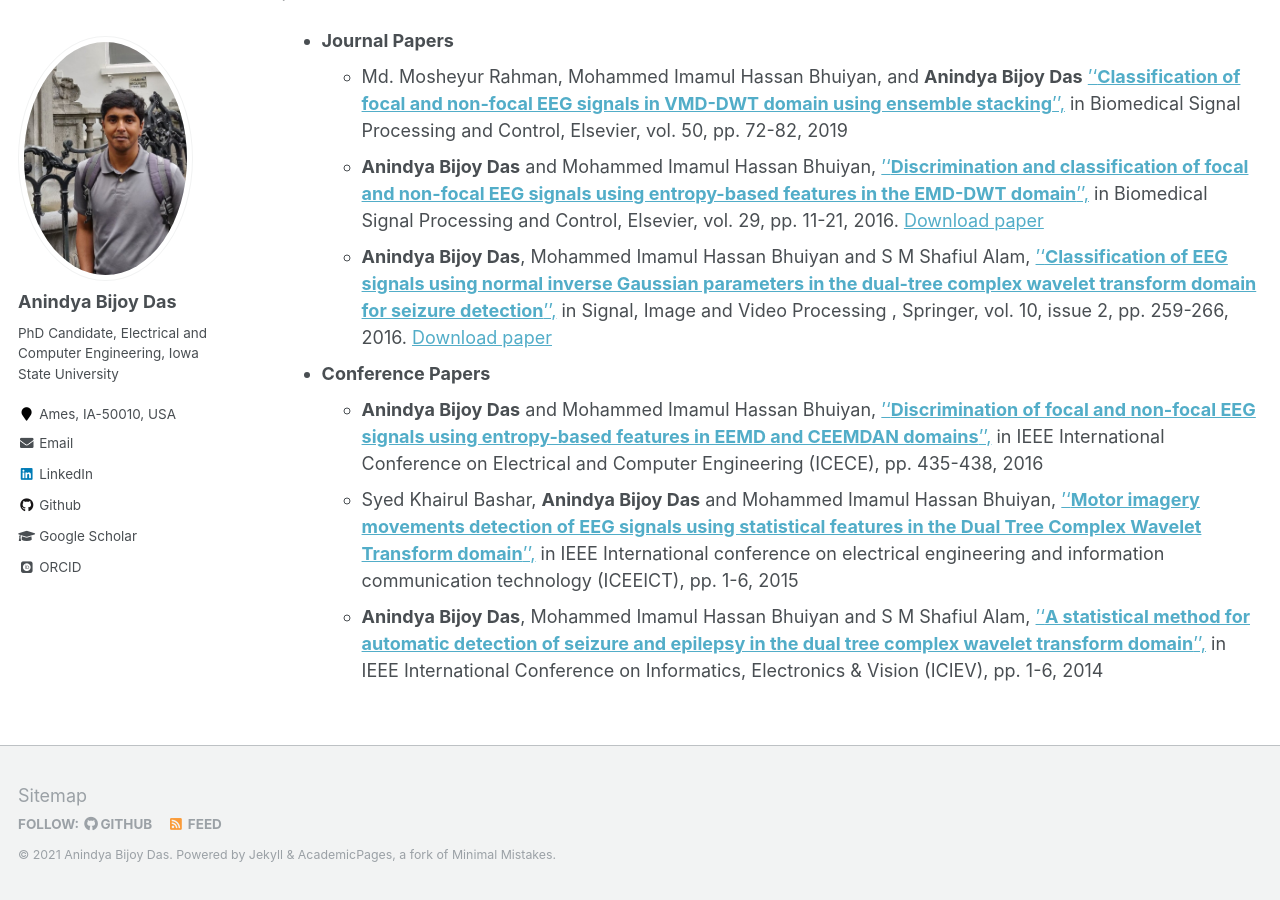
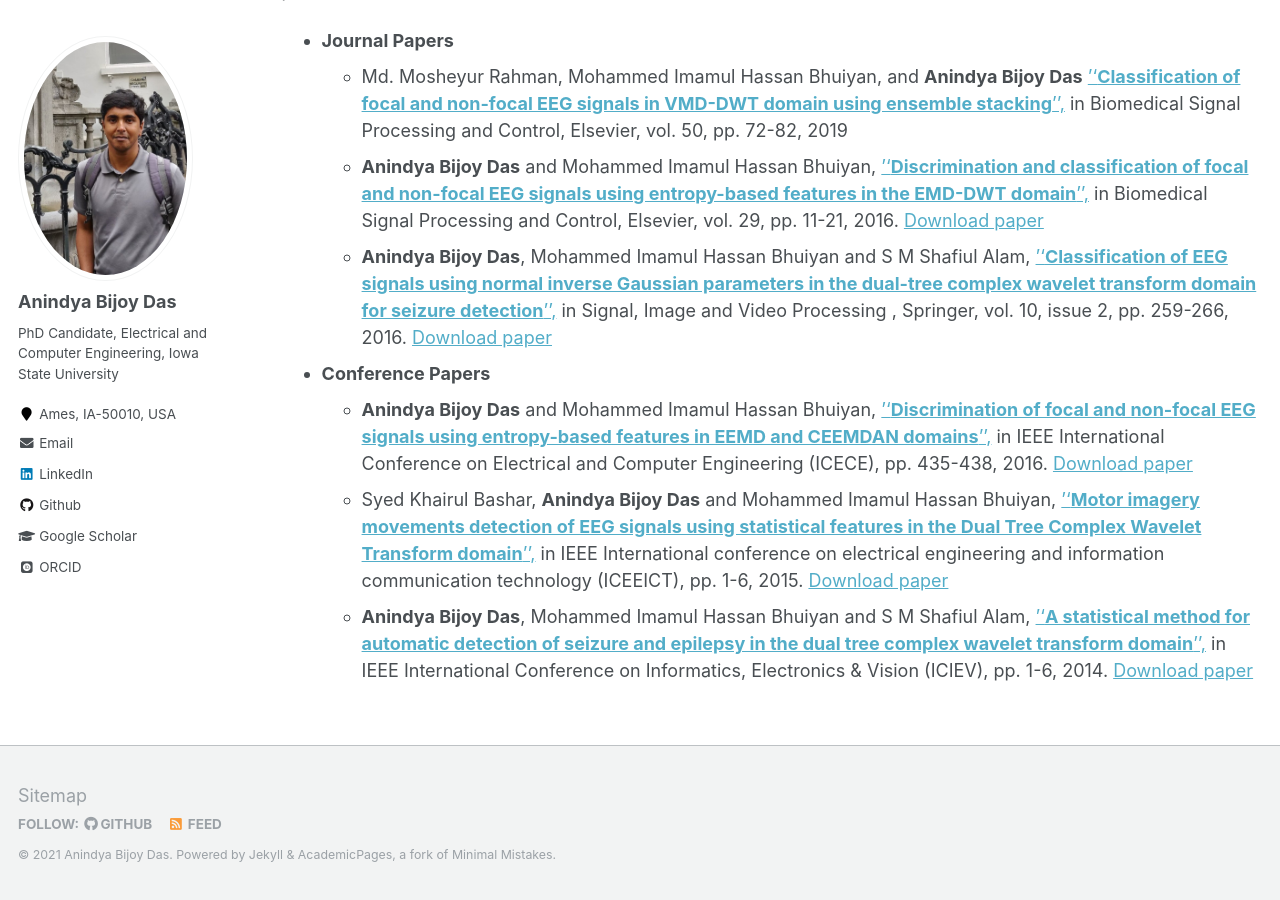
Before and after one commit to anindyabijoydas/portfolio, a Jekyll site: the page built from _pages/research.md, in a window 1280 px wide and 900 px high, scrolled down 1209 px. Built offline with Jekyll 4.4.1, drawn with Linux system fonts in a browser that asks for light colours; some web fonts are replaced.

Commit message:
Update research.md

```diff
--- a/_pages/research.md
+++ b/_pages/research.md
@@ -35,6 +35,6 @@ In my research in Bangladesh University of Engineering and Technology under the
    * **Anindya Bijoy Das**, Mohammed Imamul Hassan Bhuiyan and S M Shafiul Alam, [''**Classification of EEG signals using normal inverse Gaussian parameters in the dual-tree complex wavelet transform domain for seizure detection**'',](https://link.springer.com/article/10.1007%2Fs11760-014-0736-2) in Signal, Image and Video Processing , Springer, vol. 10, issue 2, pp. 259-266, 2016. [Download paper](https://www.dropbox.com/s/8np8rlffnsqalu9/sivp.pdf?dl=0)
 
 * **Conference Papers**
-   * **Anindya Bijoy Das** and Mohammed Imamul Hassan Bhuiyan, [''**Discrimination of focal and non-focal EEG signals using entropy-based features in EEMD and CEEMDAN domains**'',](https://ieeexplore.ieee.org/abstract/document/7853950) in IEEE International Conference on Electrical and Computer Engineering (ICECE), pp. 435-438, 2016
-   * Syed Khairul Bashar, **Anindya Bijoy Das** and Mohammed Imamul Hassan Bhuiyan, [''**Motor imagery movements detection of EEG signals using statistical features in the Dual Tree Complex Wavelet Transform domain**'',](https://ieeexplore.ieee.org/abstract/document/7307506) in IEEE International conference on electrical engineering and information communication technology (ICEEICT), pp. 1-6, 2015
-   * **Anindya Bijoy Das**, Mohammed Imamul Hassan Bhuiyan and S M Shafiul Alam, [''**A statistical method for automatic detection of seizure and epilepsy in the dual tree complex wavelet transform domain**'',](https://ieeexplore.ieee.org/abstract/document/6850758) in IEEE International Conference on Informatics, Electronics & Vision (ICIEV), pp. 1-6, 2014
+   * **Anindya Bijoy Das** and Mohammed Imamul Hassan Bhuiyan, [''**Discrimination of focal and non-focal EEG signals using entropy-based features in EEMD and CEEMDAN domains**'',](https://ieeexplore.ieee.org/abstract/document/7853950) in IEEE International Conference on Electrical and Computer Engineering (ICECE), pp. 435-438, 2016. [Download paper](https://www.dropbox.com/s/rucoxx2m2g5ju5e/eemd.pdf?dl=0)
+   * Syed Khairul Bashar, **Anindya Bijoy Das** and Mohammed Imamul Hassan Bhuiyan, [''**Motor imagery movements detection of EEG signals using statistical features in the Dual Tree Complex Wavelet Transform domain**'',](https://ieeexplore.ieee.org/abstract/document/7307506) in IEEE International conference on electrical engineering and information communication technology (ICEEICT), pp. 1-6, 2015. [Download paper](https://www.dropbox.com/s/l8v50v4f3wgszdk/motor.pdf?dl=0)
+   * **Anindya Bijoy Das**, Mohammed Imamul Hassan Bhuiyan and S M Shafiul Alam, [''**A statistical method for automatic detection of seizure and epilepsy in the dual tree complex wavelet transform domain**'',](https://ieeexplore.ieee.org/abstract/document/6850758) in IEEE International Conference on Informatics, Electronics & Vision (ICIEV), pp. 1-6, 2014. [Download paper](https://www.dropbox.com/s/twigw6vft72qhgd/iciev.pdf?dl=0)
```
